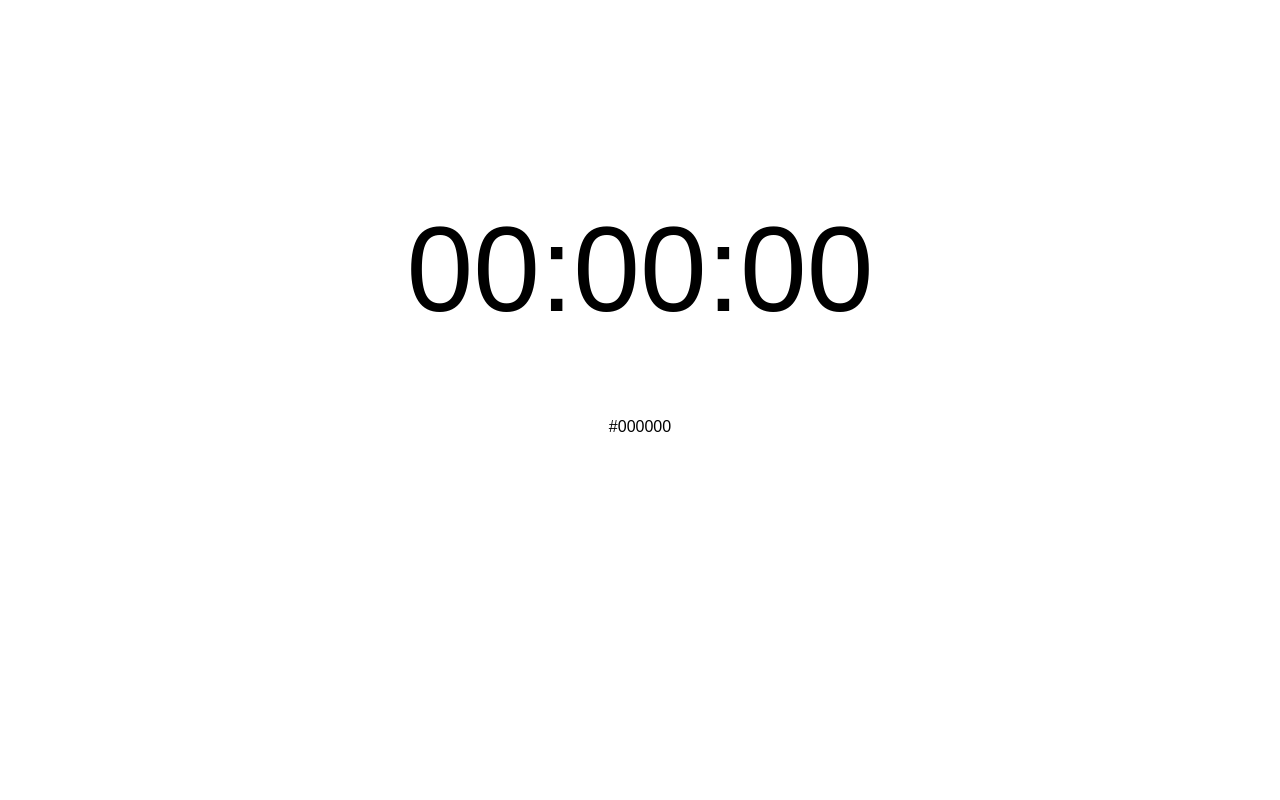
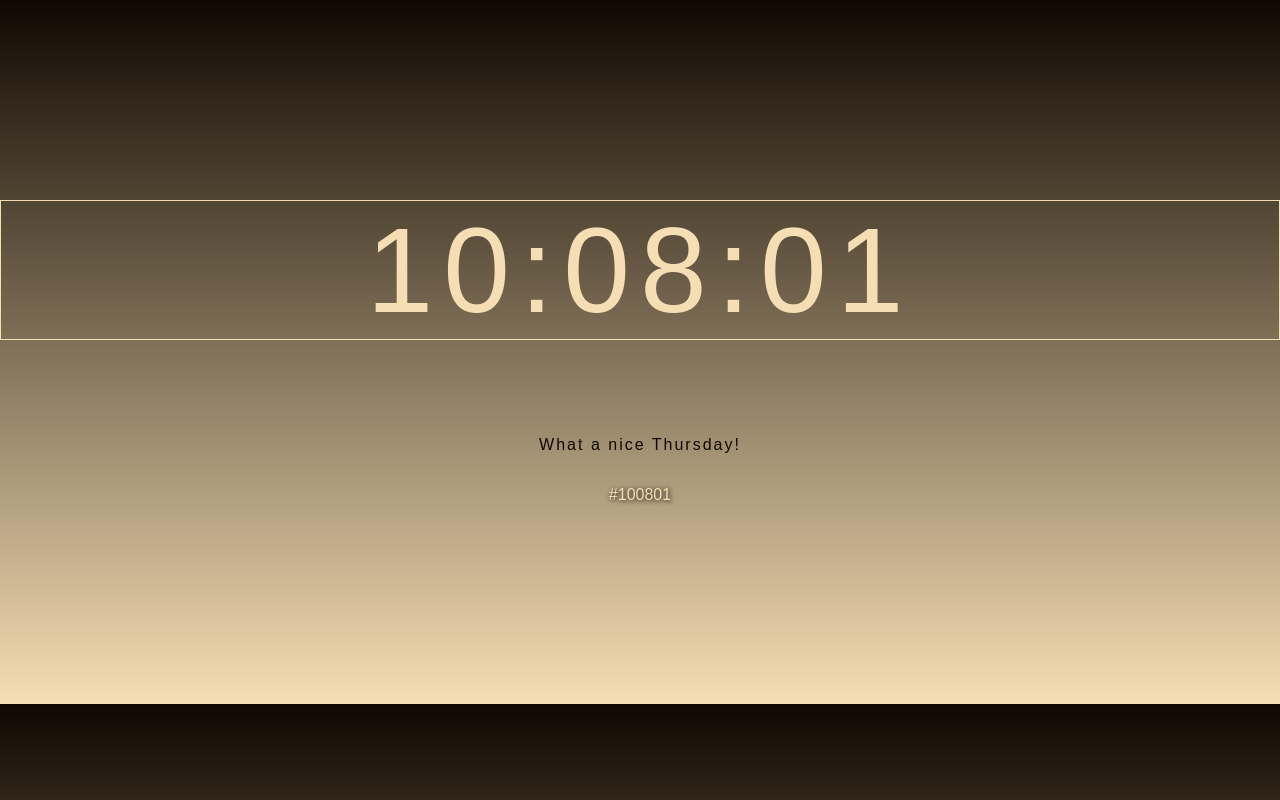
Before and after one commit to drobch/hexowatches, a plain HTML site: page index.html in a window 1280 px wide. Drawn offline with Linux system fonts and the light colour scheme.

Commit message:
third commit

```diff
--- a/css/style.css
+++ b/css/style.css
@@ -1,10 +1,26 @@
 body {
+    font-family: fantasy;
     text-align: center;
-    font-family: fantasy;
-    margin-top: 200px;
+    color: wheat;
+    margin: 200px auto;
+    width: 100%;
+}
+
+#day {
+    font-weight: 40;
+    padding: 1em;
+    letter-spacing: 2px;
 }
 
 #clock {
+    border: 1px solid wheat;
+    letter-spacing: 10px;
+    text-align: center;
     font-weight: 300;
     font-size: 120px;
 }
+
+#color {
+
+    text-shadow: 1px 1px 5px black;
+}
--- a/index.html
+++ b/index.html
@@ -1,16 +1,22 @@
 <!DOCTYPE html>
 <html lang="en">
+
 <head>
     <meta charset="UTF-8">
-    <title>Color watches</title>
-    <link rel="stylesheet" href="css/style.css">
+    <title>Clock</title>
+    <link rel="stylesheet" type="text/css" href="css/style.css">
+</head>
+
+<body>
+    <div class="content">
+        <h1 id="clock">00:00:00</h1>
+        <p id="day">It's a nice Mon !</p>
+        <p id="color">#000000</p>
+    </div>
+
+
 
     <script src="js/script.js"></script>
+</body>
 
-</head>
-<body>
-    <h1 id="clock">00:00:00</h1>
-    <p  id="color">#000000</p>
-
-</body>
 </html>
--- a/js/script.js
+++ b/js/script.js
@@ -1,31 +1,43 @@
-var color = document.getElementById("color");
-var clock = document.getElementById("clock");
+var clock = document.getElementById('clock');
+var color = document.getElementById('color');
+var day = document.getElementById('day');
+
 
 function hexoClock() {
     var time = new Date();
-    h = (time.getHours( % 12)).toString();
-    m = time.getMinutes().toString();
-    s = time.getSeconds().toString();
+    var h = (time.getHours() % 12).toString();
+    var m = time.getMinutes().toString();
+    var s = time.getSeconds().toString();
+
 
     if (h.length < 2) {
         h = '0' + h;
     }
-
     if (m.length < 2) {
         m = '0' + m;
     }
-
     if (s.length < 2) {
         s = '0' + s;
     }
 
+    var days = ['Sunday', 'Monday', 'Tuesday', 'Wednesday', 'Thursday', 'Friday', 'Saturday'];
+
+    var dayName = days[time.getDay()];
+
+    var clockString = h + ':' + m + ':' + s;
     var colorString = '#' + h + m + s;
-    var clockString = h + ':' + m + ':' + s;
+    var colorString2 = '#' + h + m + s;
+    var dayString = "What a nice " + dayName.toString() + "!";
 
+    clock.textContent = clockString;
     color.textContent = colorString;
-    clock.textContent = clockString;
+    day.textContent = dayString;
 
-    document.body.style.background = colorString;
+    var grad = 'linear-gradient(' + colorString + ',wheat)';
+
+    document.body.style.background = grad;
+    day.style.color = colorString;
 }
+
 hexoClock();
-setInterval(hexoClock,1000);
+setInterval(hexoClock, 1000);
```
